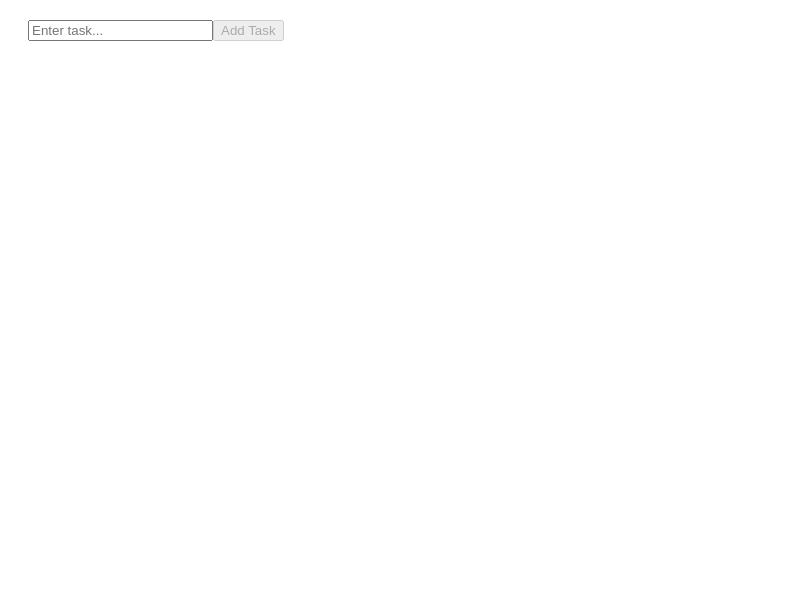
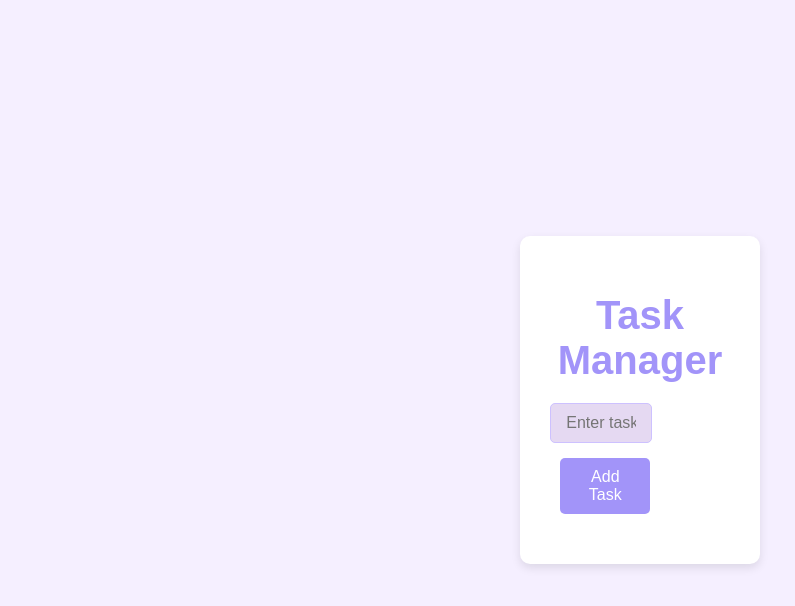
Before and after one commit to drawliin/Projet--Controle3, a React (Create React App) app: page / in a window 1280 px wide. Shown: the top 606 px of the page, without its empty margins (0-795 px from the left). Built offline with nearby package versions, Linux system fonts and the light colour scheme.

Commit message:
edited css

```diff
--- a/public/index.html
+++ b/public/index.html
@@ -10,34 +10,14 @@
       content="Web site created using create-react-app"
     />
     <link rel="apple-touch-icon" href="%PUBLIC_URL%/logo192.png" />
-    <!--
-      manifest.json provides metadata used when your web app is installed on a
-      user's mobile device or desktop. See https://developers.google.com/web/fundamentals/web-app-manifest/
-    -->
+
     <link rel="manifest" href="%PUBLIC_URL%/manifest.json" />
-    <!--
-      Notice the use of %PUBLIC_URL% in the tags above.
-      It will be replaced with the URL of the `public` folder during the build.
-      Only files inside the `public` folder can be referenced from the HTML.
 
-      Unlike "/favicon.ico" or "favicon.ico", "%PUBLIC_URL%/favicon.ico" will
-      work correctly both with client-side routing and a non-root public URL.
-      Learn how to configure a non-root public URL by running `npm run build`.
-    -->
-    <title>React App</title>
+    <title>Control 3 Houssam Eddine Hamouich </title>
   </head>
   <body>
     <noscript>You need to enable JavaScript to run this app.</noscript>
     <div id="root"></div>
-    <!--
-      This HTML file is a template.
-      If you open it directly in the browser, you will see an empty page.
 
-      You can add webfonts, meta tags, or analytics to this file.
-      The build step will place the bundled scripts into the <body> tag.
-
-      To begin the development, run `npm start` or `yarn start`.
-      To create a production bundle, use `npm run build` or `yarn build`.
-    -->
   </body>
 </html>
--- a/src/components/AddTask.js
+++ b/src/components/AddTask.js
@@ -1,21 +1,36 @@
-import React, {useState} from 'react'
+import React, {useState, useRef} from 'react'
 
 function AddTask(){
 
     const [newTask, setNewTask] = useState('');
+    const [tasks, setTasks] = useState([]);
+    const [edit, setEdit] = useState({
+        index: '',
+        isEditing: false
+    });
+    const input = useRef(null);
 
-    const [tasks, setTasks] = useState([]);
+    function handleTasks(e){
+        if(e.type === 'click' || (e.type === 'keydown' && e.key === 'Enter') ){
 
-    function handleTasks(){
+            const task = newTask.trim();
+            if(!edit.isEditing && task){
+                if(!tasks.includes(task)){
+                    setTasks([...tasks, task]);
+                }else{
+                    alert('Task already exists');
+                }
 
-        if(!tasks.includes(newTask.trim())){
-            setTasks([...tasks, newTask.trim()]);
+            }else{
+                const updatedTasks = [...tasks];
+                updatedTasks[edit.index] = newTask;
+                setTasks(updatedTasks);
+                setEdit({index: '', isEditing: false});
+            }
+
             setNewTask('');
-        }else{
-            alert('Task already exists');
-            setNewTask('');
+            input.current.blur();
         }
-
     }
 
     function handleDelete(i){
@@ -25,24 +40,28 @@ function AddTask(){
 
     function handleEdit(i){
         const taskToEdit = tasks[i];
-        setNewTask(taskToEdit)
+        setNewTask(taskToEdit);
+        input.current.focus();
+        setEdit({index: i, isEditing: true});
+
     }
 
 
 
     return (
-        <div>
-            <input type='text' placeholder='Enter task...' value={newTask} onChange={(e) => {setNewTask(e.target.value)}} />
-            <button onClick={() => {handleTasks()}} disabled={!newTask.trim()}>Add Task</button>
+        <div className='taskManagerContainer'>
+            <h1>Task Manager</h1>
+            <input type='text' className='task-input' placeholder='Enter task...' value={newTask} onChange={(e) => setNewTask(e.target.value)} onKeyDown={handleTasks} ref={input}/>
+            <button onClick={handleTasks} disabled={!newTask.trim()} className='add-task-button'>{edit.isEditing ? 'Edit Task': 'Add Task'}</button>
 
-            <ul>
+            <ul className='task-list'>
                 {tasks.map((element, index) => {
                     return(
-                        <div className='listElement' key={index}>
-                            <li>{element}</li>
-                            <button onClick={() => handleEdit(index)}>Modifier</button>
-                            <button onClick={() => handleDelete(index)}>Supprimer</button>
-                        </div>
+                        <li key={index} className='task-item'>
+                            <span>{element}</span>
+                            <button onClick={() => handleEdit(index)} className='edit-button'>Modifier</button>
+                            <button onClick={() => handleDelete(index)} className='delete-button'>Supprimer</button>
+                        </li>
                     )
                 })}
             </ul>
--- /dev/null
+++ b/src/components/addTask.css
@@ -0,0 +1,110 @@
+/* General Reset */
+body {
+    margin: 0;
+    padding: 0;
+    font-family: 'Arial', sans-serif;
+    color: #4A4A4A; /* Text color */
+    background: #F5EFFF; /* Light background */
+    display: flex;
+    justify-content: center;
+    align-items: center;
+    min-height: 100vh;
+}
+
+
+/* Task Manager Container */
+.taskManagerContainer {
+    width: 60%; /* Wider container */
+    background: #FFFFFF; /* White background */
+    border-radius: 10px;
+    box-shadow: 0px 4px 10px rgba(0, 0, 0, 0.1);
+    padding: 30px;
+    box-sizing: border-box;
+}
+
+/* Heading */
+.taskManagerContainer h1 {
+    font-size: 2.5rem;
+    margin-bottom: 20px;
+    color: #A294F9; /* Bold purple */
+    text-align: center;
+    font-weight: 600;
+}
+
+/* Input Field */
+.taskManagerContainer input {
+    width: calc(100% - 110px); /* Full width minus button width + spacing */
+    padding: 10px 15px;
+    margin-bottom: 15px;
+    border: 1px solid #CDC1FF; /* Soft purple border */
+    border-radius: 5px;
+    outline: none;
+    font-size: 1rem;
+    background: #E5D9F2; /* Lavender background */
+    color: #4A4A4A; /* Text color */
+    transition: all 0.3s ease-in-out;
+}
+
+.taskManagerContainer input:focus {
+    border-color: #A294F9; /* Bold purple border */
+    box-shadow: 0 0 5px #A294F9;
+}
+
+/* Button */
+.taskManagerContainer button {
+    background: #A294F9; /* Bold purple */
+    color: #FFFFFF; /* White text */
+    border: none;
+    border-radius: 5px;
+    padding: 10px 15px;
+    font-size: 1rem;
+    cursor: pointer;
+    margin-left: 10px;
+    transition: background-color 0.3s ease;
+    width: 90px; /* Button width */
+}
+
+.taskManagerContainer button:hover {
+    background: #CDC1FF; /* Soft purple */
+    color: #A294F9; /* Bold purple text */
+}
+
+/* Task List */
+.taskManagerContainer ul {
+    list-style-type: none;
+    padding: 0;
+    margin: 0;
+    margin-top: 20px;
+}
+
+.taskManagerContainer ul li {
+    background: #E5D9F2; /* Lavender background */
+    margin-bottom: 10px;
+    padding: 10px 15px;
+    border-radius: 5px;
+    display: flex;
+    justify-content: space-between;
+    align-items: center;
+    box-shadow: 0px 2px 5px rgba(0, 0, 0, 0.1);
+}
+
+.taskManagerContainer ul li span {
+    font-size: 1rem;
+    color: #4A4A4A; /* Text color */
+}
+
+/* Task Buttons */
+.taskManagerContainer ul li button {
+    background: #CDC1FF; /* Soft purple */
+    border: none;
+    border-radius: 5px;
+    padding: 5px 10px;
+    font-size: 0.9rem;
+    cursor: pointer;
+    transition: background-color 0.3s ease;
+}
+
+.taskManagerContainer ul li button:hover {
+    background: #A294F9; /* Bold purple */
+    color: #FFFFFF; /* White text */
+}
--- a/src/index.css
+++ b/src/index.css
@@ -1,14 +1,6 @@
-.App{
-  margin: 20px;
+.App {
+    display: flex;
+    justify-content: center;
+    align-items: center;
+    height: 100vh;
 }
-
-.listElement{
-  display: flex;
-  justify-content: space-around;
-  width: 250px;
-  gap: 3px;
-  margin: 5px 0;
-  padding: 3px;
-
-
-}
--- a/src/index.js
+++ b/src/index.js
@@ -1,7 +1,8 @@
 import React from 'react';
 import ReactDOM from 'react-dom/client';
+import App from './App';
 import './index.css';
-import App from './App';
+import './components/addTask.css'
 
 
 const root = ReactDOM.createRoot(document.getElementById('root'));
```
Also changed, not shown: 1 other file (tests, documents, lock files or other folders).
